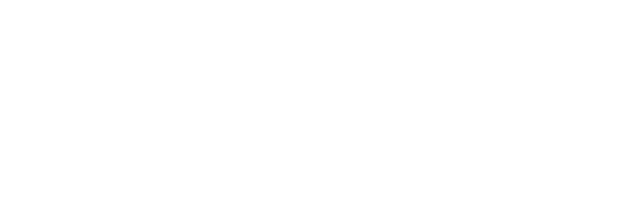
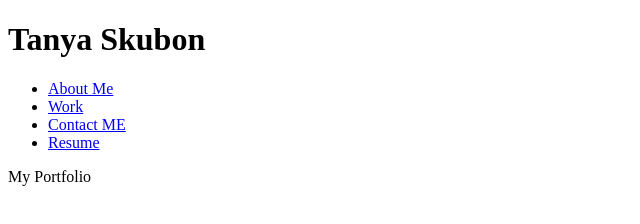
Before and after one commit to Tanyaskubon/Portfolio, a plain HTML site: page index.html in a window 1280 px wide. Shown: the whole page, without its empty margins (0-640 px from the left). Drawn offline with Linux system fonts and the light colour scheme.

Commit message:
first commit

```diff
--- a/index.html
+++ b/index.html
@@ -4,9 +4,34 @@
     <meta charset="UTF-8">
     <meta http-equiv="X-UA-Compatible" content="IE=edge">
     <meta name="viewport" content="width=device-width, initial-scale=1.0">
-    <title>Document</title>
+    <title>Tanya Skubon</title>
 </head>
 <body>
+    <header>
+    <h1>
+        <a herf="/">Tanya Skubon</a>
+    </h1>
+    <nav><!-- Unordered list element -->
+        <ul>
+          <!-- List item element-->
+          <li>
+            <!-- Anchor element -->
+            <a href="#about-me">About Me</a>
+          </li>
+          <li>
+            <a href="#work">Work</a>
+          </li>
+          <li>
+            <a href="#contact-me">Contact ME</a>
+          </li>
+          <li>
+            <a href="#resume">Resume</a>
+          </li>
+        </ul>
+
+    </nav>
+    </header>
+    My Portfolio
 
 </body>
 </html>
```
